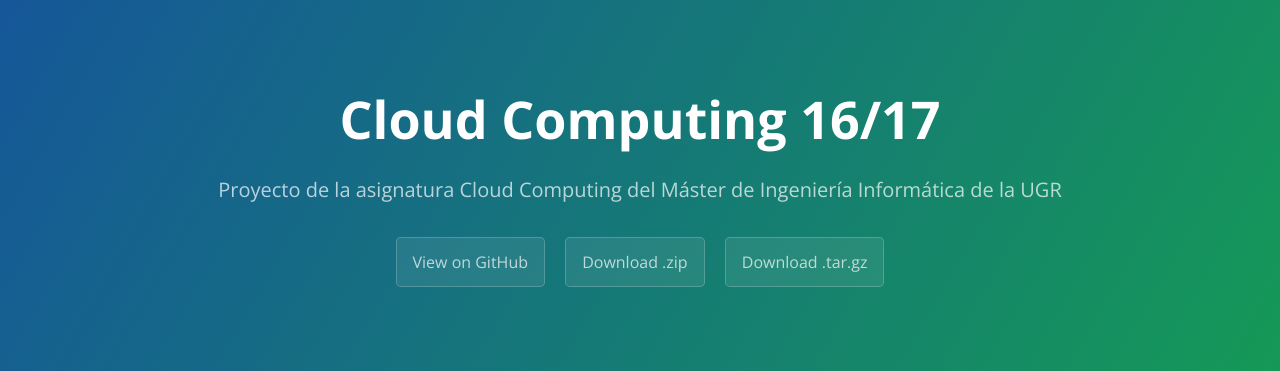
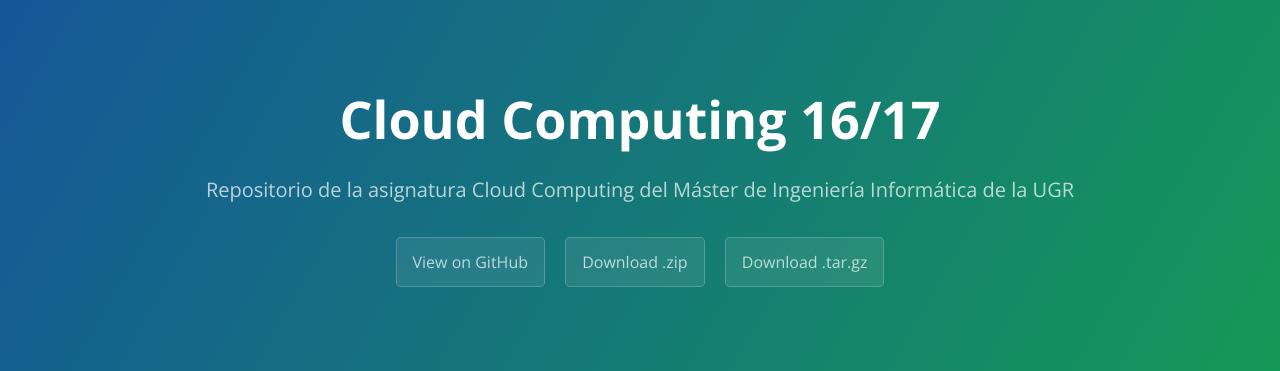
Before and after one commit to fblupi/master_informatica-CCFI, a Jekyll site: the page built from index.md, in a window 1280 px wide. Shown: the top 371 px of the page. Built offline with Jekyll 4.4.1, drawn with Linux system fonts in a browser that asks for light colours.

Commit message:
Pequeño fix

```diff
--- a/_layouts/index.html
+++ b/_layouts/index.html
@@ -12,7 +12,7 @@
   <body>
     <section class="page-header">
       <h1 class="project-name">Cloud Computing 16/17</h1>
-      <h2 class="project-tagline">Proyecto de la asignatura Cloud Computing del Máster de Ingeniería Informática de la UGR</h2>
+      <h2 class="project-tagline">Repositorio de la asignatura Cloud Computing del Máster de Ingeniería Informática de la UGR</h2>
       <a href="https://github.com/fblupi/master_informatica-CC" class="btn">View on GitHub</a>
       <a href="https://github.com/fblupi/master_informatica-CC/zipball/master" class="btn">Download .zip</a>
       <a href="https://github.com/fblupi/master_informatica-CC/tarball/master" class="btn">Download .tar.gz</a>
```
